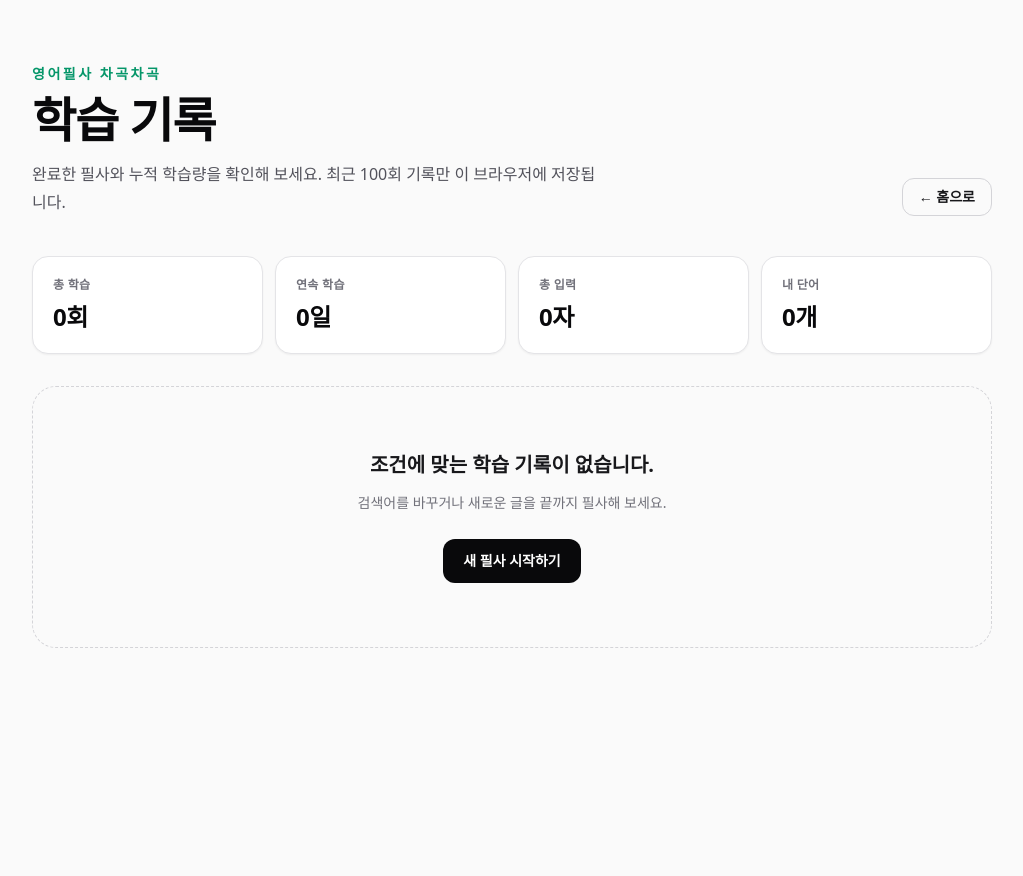
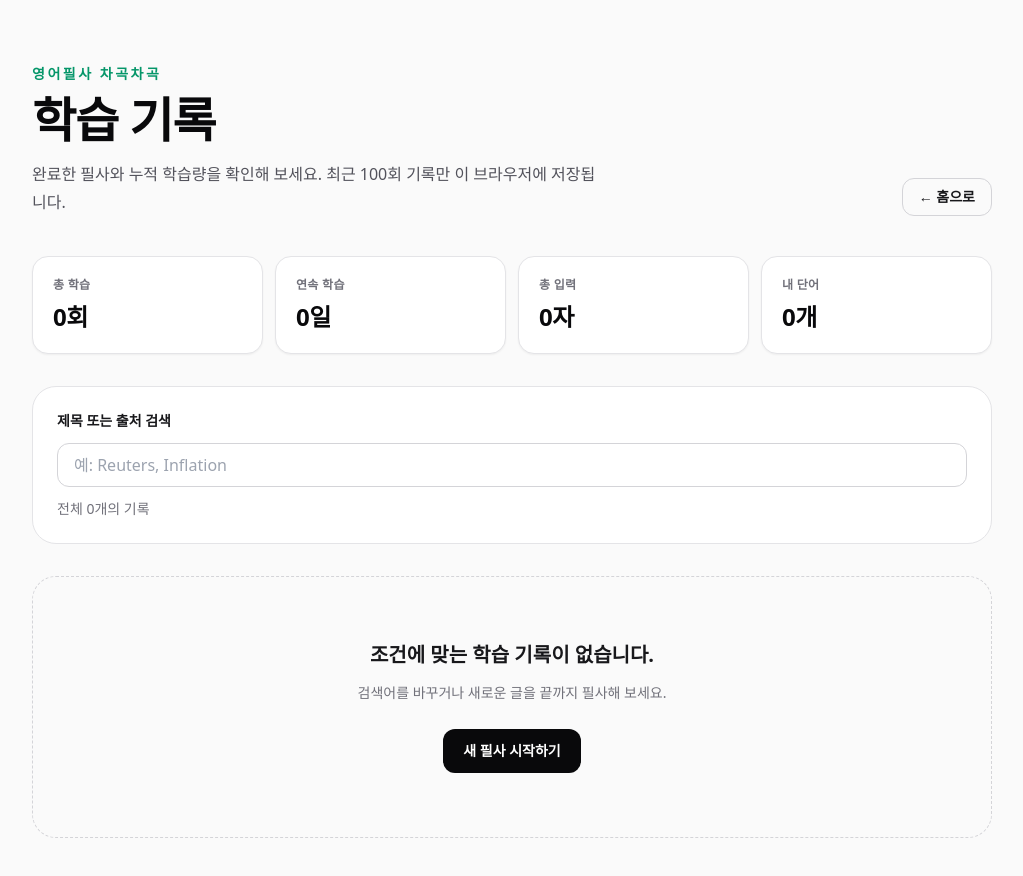
Before and after one commit to duckfrog-100/EconTyper, a Next.js app: page /history in a window 1280 px wide. Shown: the top 876 px of the page, without its empty margins (128-1151 px from the left). Before the commit the page ends 800 px from the top, so only its background shows below. Built offline with nearby package versions, Linux system fonts and the light colour scheme.

Commit message:
feat: add searchable history management

```diff
--- a/components/history/history-workspace.tsx
+++ b/components/history/history-workspace.tsx
@@ -1,20 +1,29 @@
 "use client";
 
 import Link from "next/link";
+import { useRouter } from "next/navigation";
 import { useEffect, useMemo, useState } from "react";
 import { HistoryList } from "@/components/history/history-list";
 import { HistorySummary } from "@/components/history/history-summary";
 import {
   calculatePracticeHistorySummary,
+  deletePracticeHistoryEntry,
+  filterPracticeHistory,
   groupPracticeHistoryByMonth,
   readPracticeHistory,
 } from "@/lib/history-storage";
+import { getCurrentArticle, saveCurrentArticle } from "@/lib/session-storage";
+import { starterLibrary } from "@/lib/starter-library";
 import { readSavedWords } from "@/lib/vocabulary-storage";
+import type { PracticeArticle } from "@/types/article";
 import type { PracticeHistoryEntry } from "@/types/history";
 
 export function HistoryWorkspace() {
+  const router = useRouter();
   const [history, setHistory] = useState<PracticeHistoryEntry[]>([]);
   const [savedWordCount, setSavedWordCount] = useState(0);
+  const [query, setQuery] = useState("");
+  const [notice, setNotice] = useState("");
 
   useEffect(() => {
     setHistory(readPracticeHistory());
@@ -25,7 +34,46 @@ export function HistoryWorkspace() {
     () => calculatePracticeHistorySummary(history, savedWordCount),
     [history, savedWordCount],
   );
-  const groups = useMemo(() => groupPracticeHistoryByMonth(history), [history]);
+  const filteredHistory = useMemo(() => filterPracticeHistory(history, query), [history, query]);
+  const groups = useMemo(() => groupPracticeHistoryByMonth(filteredHistory), [filteredHistory]);
+
+  function handleDelete(entryId: string) {
+    const confirmed = window.confirm("이 학습 기록을 삭제할까요? 삭제한 기록은 복구할 수 없습니다.");
+    if (!confirmed) return;
+
+    setHistory(deletePracticeHistoryEntry(entryId));
+    setNotice("학습 기록을 삭제했습니다.");
+  }
+
+  function findRetryArticle(articleId: string): PracticeArticle | null {
+    const currentArticle = getCurrentArticle();
+    if (currentArticle?.id === articleId) return currentArticle;
+
+    const starterArticle = starterLibrary.find((article) => article.id === articleId);
+    if (!starterArticle) return null;
+
+    return {
+      ...starterArticle,
+      createdAt: new Date().toISOString(),
+    };
+  }
+
+  function handleRetry(articleId: string) {
+    const article = findRetryArticle(articleId);
+    if (!article) {
+      setNotice("원문 본문은 학습 기록에 저장하지 않습니다. 홈에서 URL을 다시 불러오거나 글을 붙여 넣어 주세요.");
+      return;
+    }
+
+    const retryArticle: PracticeArticle = {
+      ...article,
+      id: crypto.randomUUID(),
+      title: `${article.title} · 다시 연습`,
+      createdAt: new Date().toISOString(),
+    };
+    saveCurrentArticle(retryArticle);
+    router.push(`/practice?session=${encodeURIComponent(retryArticle.id)}`);
+  }
 
   return (
     <main className="mx-auto w-full max-w-5xl px-5 py-10 sm:px-8 sm:py-16">
@@ -41,7 +89,37 @@ export function HistoryWorkspace() {
       <div className="mt-10">
         <HistorySummary summary={summary} />
       </div>
-      <HistoryList groups={groups} />
+
+      <section aria-labelledby="history-search-title" className="mt-8 rounded-3xl border border-zinc-200 bg-white p-5 dark:border-zinc-800 dark:bg-zinc-900 sm:p-6">
+        <label id="history-search-title" htmlFor="history-search" className="block text-sm font-semibold">제목 또는 출처 검색</label>
+        <div className="mt-3 flex flex-col gap-2 sm:flex-row">
+          <input
+            id="history-search"
+            type="search"
+            value={query}
+            onChange={(event) => {
+              setQuery(event.target.value);
+              setNotice("");
+            }}
+            placeholder="예: Reuters, Inflation"
+            className="min-h-11 flex-1 rounded-xl border border-zinc-300 bg-transparent px-4 py-2 outline-none transition focus:border-emerald-500 focus:ring-4 focus:ring-emerald-500/10 dark:border-zinc-700"
+          />
+          {query && (
+            <button type="button" onClick={() => setQuery("")} className="min-h-11 rounded-xl border border-zinc-300 px-4 py-2 text-sm font-semibold dark:border-zinc-700">
+              검색 초기화
+            </button>
+          )}
+        </div>
+        <p className="mt-3 text-sm text-zinc-500">{query.trim() ? `${filteredHistory.length}개의 기록을 찾았습니다.` : `전체 ${history.length}개의 기록`}</p>
+      </section>
+
+      {notice && (
+        <p role="status" className="mt-5 rounded-2xl border border-amber-200 bg-amber-50 px-4 py-3 text-sm leading-6 text-amber-800 dark:border-amber-900 dark:bg-amber-950/30 dark:text-amber-200">
+          {notice}
+        </p>
+      )}
+
+      <HistoryList groups={groups} onDelete={handleDelete} onRetry={handleRetry} />
     </main>
   );
 }
```
